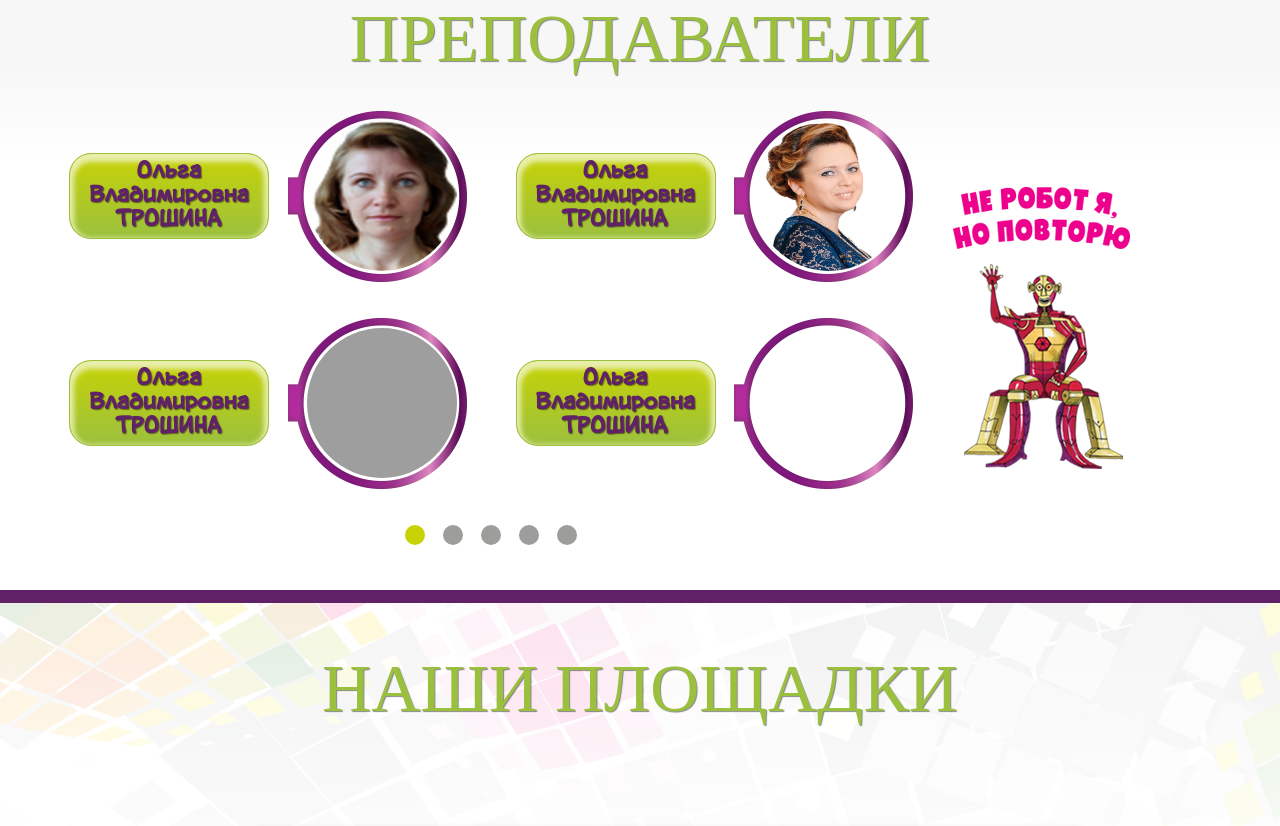
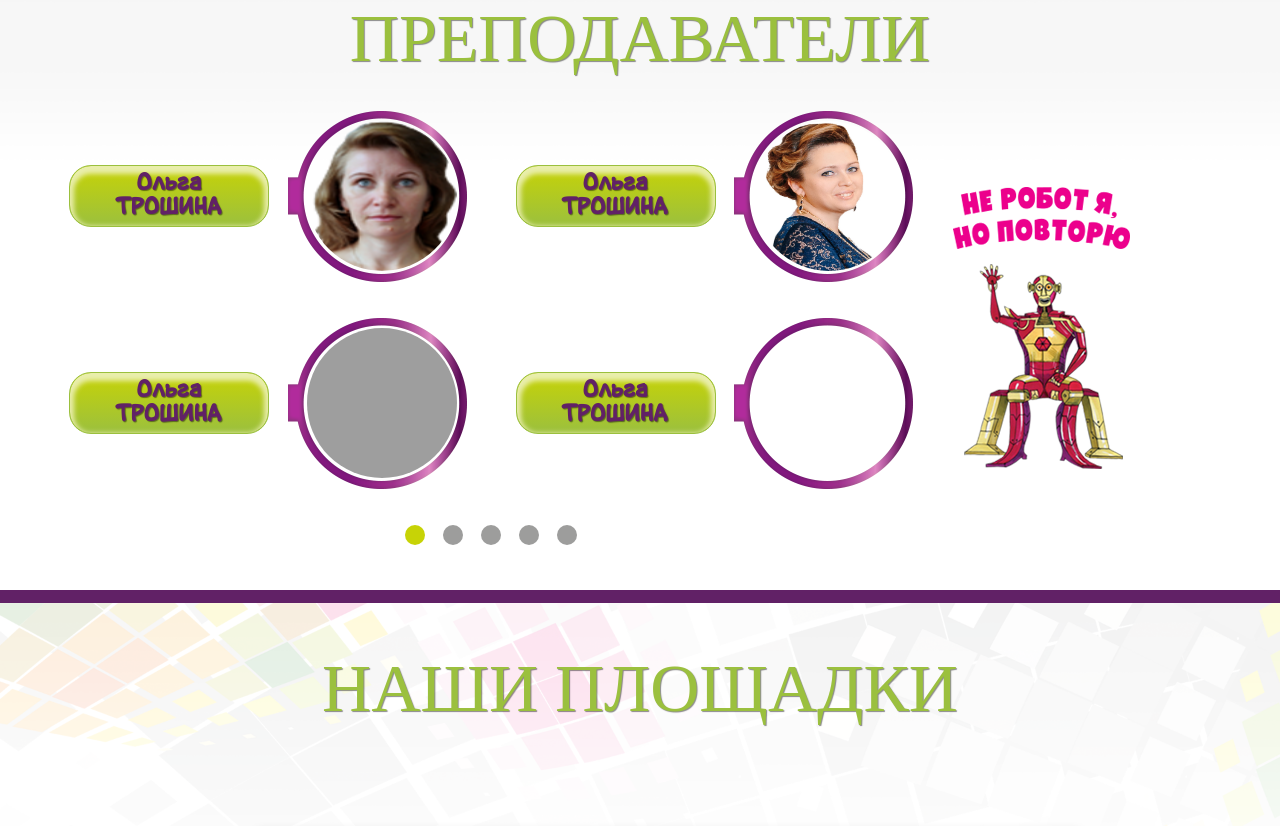
Before and after one commit to AndreyTSpb/agentyM123-design, a plain HTML site: page src/index.html in a window 1280 px wide. Shown: the part 2514-3340 px from the top of the page. Drawn offline with nearby package versions, Linux system fonts and the light colour scheme; grey boxes are pictures that could not be loaded; a web font is replaced by a local one.

Commit message:
small update

```diff
--- a/src/index.html
+++ b/src/index.html
@@ -204,28 +204,28 @@
                 <div class="col-9">
                     <div class="row item active">
                         <div class="col-6 d-flex justify-content-around align-items-center mb-5">
-                            <button data-toggle="modal" data-target="#exampleModal" class="btn-agent btn-green pt-2 pb-2">Ольга <br> Владимировна <br>
+                            <button data-toggle="modal" data-target="#exampleModal" class="btn-agent btn-green pt-2 pb-2">Ольга <br>
                                 ТРОШИНА</button>
                             <div class="teachers-photo">
                                 <img src="img/teachers/foto-troshina.png" alt="" srcset="">
                             </div>
                         </div>
                         <div class="col-6 d-flex justify-content-around align-items-center mb-5">
-                            <button data-toggle="modal" data-target="#exampleModal" class="btn-agent btn-green pt-2 pb-2">Ольга <br> Владимировна <br>
+                            <button data-toggle="modal" data-target="#exampleModal" class="btn-agent btn-green pt-2 pb-2">Ольга <br>
                                 ТРОШИНА</button>
                             <div class="teachers-photo">
                                 <img src="img/teachers/image.png" alt="" srcset="">
                             </div>
                         </div>
                         <div class="col-6 d-flex justify-content-around align-items-center mb-5">
-                            <button data-toggle="modal" data-target="#exampleModal" class="btn-agent btn-green pt-2 pb-2">Ольга <br> Владимировна <br>
+                            <button data-toggle="modal" data-target="#exampleModal" class="btn-agent btn-green pt-2 pb-2">Ольга <br>
                                 ТРОШИНА</button>
                             <div class="teachers-photo">
                                 <img src="img/teachers/IMG_0286 10x15.jpg" alt="" srcset="">
                             </div>
                         </div>
                         <div class="col-6 d-flex justify-content-around align-items-center mb-5">
-                            <button data-toggle="modal" data-target="#exampleModal" class="btn-agent btn-green pt-2 pb-2">Ольга <br> Владимировна <br>
+                            <button data-toggle="modal" data-target="#exampleModal" class="btn-agent btn-green pt-2 pb-2">Ольга <br>
                                 ТРОШИНА</button>
                             <div class="teachers-photo">
 
@@ -234,28 +234,28 @@
                     </div>
                     <div class="row item hide">
                         <div class="col-6 d-flex justify-content-around align-items-center mb-5">
-                            <button data-toggle="modal" data-target="#exampleModal" class="btn-agent btn-green pt-2 pb-2">Ольга <br> Владимировна <br>
+                            <button data-toggle="modal" data-target="#exampleModal" class="btn-agent btn-green pt-2 pb-2">Ольга <br>
                                 ТРОШИНА</button>
                             <div class="teachers-photo">
                                 <img src="img/teachers/image.png" alt="" srcset="">
                             </div>
                         </div>
                         <div class="col-6 d-flex justify-content-around align-items-center mb-5">
-                            <button data-toggle="modal" data-target="#exampleModal" class="btn-agent btn-green pt-2 pb-2">Ольга <br> Владимировна <br>
+                            <button data-toggle="modal" data-target="#exampleModal" class="btn-agent btn-green pt-2 pb-2">Ольга <br>
                                 ТРОШИНА</button>
                             <div class="teachers-photo">
                                 <img src="img/teachers/foto-troshina.png" alt="" srcset="">
                             </div>
                         </div>
                         <div class="col-6 d-flex justify-content-around align-items-center mb-5">
-                            <button data-toggle="modal" data-target="#exampleModal" class="btn-agent btn-green pt-2 pb-2">Ольга <br> Владимировна <br>
+                            <button data-toggle="modal" data-target="#exampleModal" class="btn-agent btn-green pt-2 pb-2">Ольга <br>
                                 ТРОШИНА</button>
                             <div class="teachers-photo">
                                 <img src="img/teachers/IMG_0286 10x15.jpg" alt="" srcset="">
                             </div>
                         </div>
                         <div class="col-6 d-flex justify-content-around align-items-center mb-5">
-                            <button data-toggle="modal" data-target="#exampleModal" class="btn-agent btn-green pt-2 pb-2">Ольга <br> Владимировна <br>
+                            <button data-toggle="modal" data-target="#exampleModal" class="btn-agent btn-green pt-2 pb-2">Ольга <br>
                                 ТРОШИНА</button>
                             <div class="teachers-photo">
 
@@ -264,28 +264,28 @@
                     </div>
                     <div class="row item hide">
                         <div class="col-6 d-flex justify-content-around align-items-center mb-5">
-                            <button data-toggle="modal" data-target="#exampleModal" class="btn-agent btn-green pt-2 pb-2">Ольга <br> Владимировна <br>
+                            <button data-toggle="modal" data-target="#exampleModal" class="btn-agent btn-green pt-2 pb-2">Ольга <br>
                                 ТРОШИНА</button>
                             <div class="teachers-photo">
 
                             </div>
                         </div>
                         <div class="col-6 d-flex justify-content-around align-items-center mb-5">
-                            <button data-toggle="modal" data-target="#exampleModal" class="btn-agent btn-green pt-2 pb-2">Ольга <br> Владимировна <br>
+                            <button data-toggle="modal" data-target="#exampleModal" class="btn-agent btn-green pt-2 pb-2">Ольга <br>
                                 ТРОШИНА</button>
                             <div class="teachers-photo">
                                 <img src="img/teachers/foto-troshina.png" alt="" srcset="">
                             </div>
                         </div>
                         <div class="col-6 d-flex justify-content-around align-items-center mb-5">
-                            <button data-toggle="modal" data-target="#exampleModal" class="btn-agent btn-green pt-2 pb-2">Ольга <br> Владимировна <br>
+                            <button data-toggle="modal" data-target="#exampleModal" class="btn-agent btn-green pt-2 pb-2">Ольга <br>
                                 ТРОШИНА</button>
                             <div class="teachers-photo">
                                 <img src="img/teachers/image.png" alt="" srcset="">
                             </div>
                         </div>
                         <div class="col-6 d-flex justify-content-around align-items-center mb-5">
-                            <button data-toggle="modal" data-target="#exampleModal" class="btn-agent btn-green pt-2 pb-2">Ольга <br> Владимировна <br>
+                            <button data-toggle="modal" data-target="#exampleModal" class="btn-agent btn-green pt-2 pb-2">Ольга <br>
                                 ТРОШИНА</button>
                             <div class="teachers-photo">
                                 <img src="img/teachers/IMG_0286 10x15.jpg" alt="" srcset="">
@@ -418,7 +418,7 @@
                                 <p>В этом номере: Как буква ять мучила школьников в начале прошлого века! Как считать последовательность Коллатца...</p>
                                 <button onclick="window.location.href = '#';" class="btn-agent btn-green float-right">подробнее</button>
                             </div>
-                            <div class="col-4">
+                            <div class="col-4 magazines-new-img">
                                 <img src="img/mag-1.png">
                             </div>
                         </div>
--- a/src/sass/_magazines.sass
+++ b/src/sass/_magazines.sass
@@ -5,16 +5,14 @@
     &-new
         margin-top: 55px
         &-text
-            img
-                margin: 5px 10px
-                @extend %shadow
-
             h5
                 margin-top: 15px
                 color: $purple-color
                 font-size: 22px
             p
                 font-size: 18px
+        &-img img
+                @extend %shadow
 
     &-slider
         display: flex
@@ -36,5 +34,4 @@
                 height: 176px
                 @extend %shadow
                 &:hover
-                    margin-left: 3px
-                    margin-top: 3px
+                    @extend %move-for-hover-cursor
--- a/src/sass/_mixins.sass
+++ b/src/sass/_mixins.sass
@@ -62,3 +62,7 @@
     background-image: url("../img/bg/osnovnoy_fon.png")
     background-repeat: no-repeat
     background-size: contain
+
+%move-for-hover-cursor
+    margin-left: 3px
+    margin-top: 3px
--- a/src/sass/_news.sass
+++ b/src/sass/_news.sass
@@ -27,11 +27,13 @@
         margin-top: 15px
         height: 160px
         &-item
+            border-right: 2px solid $grey-color
             &-img
                 width: 130px
                 height: 130px
                 border-radius: 100%
                 border: 5px solid $yellow-color
+                @extend %shadow
             h5
                 margin-top: 5px
                 color: $purple-color
```
Also changed, not shown: src/css/style.css, src/img/mag-2.png (added), src/img/mag-3.png (added), src/img/mag-4.png (added), src/img/mag-5 (1).png (added).
